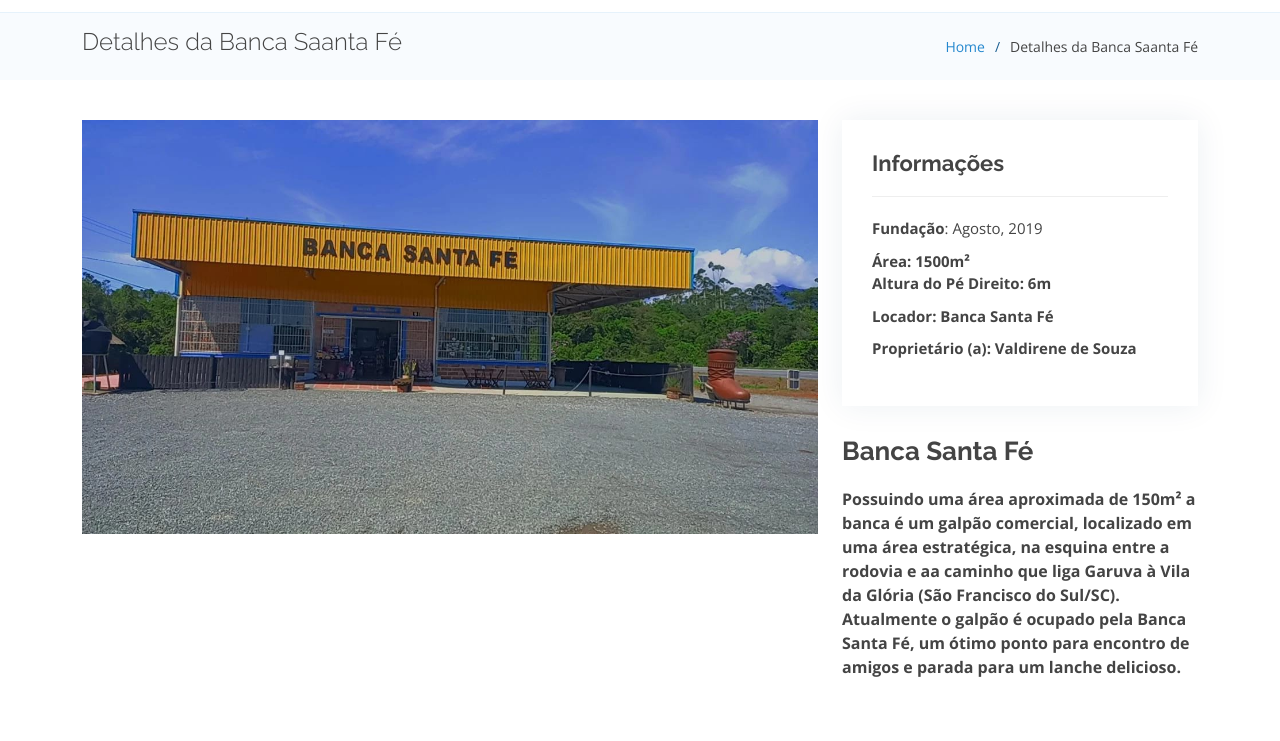
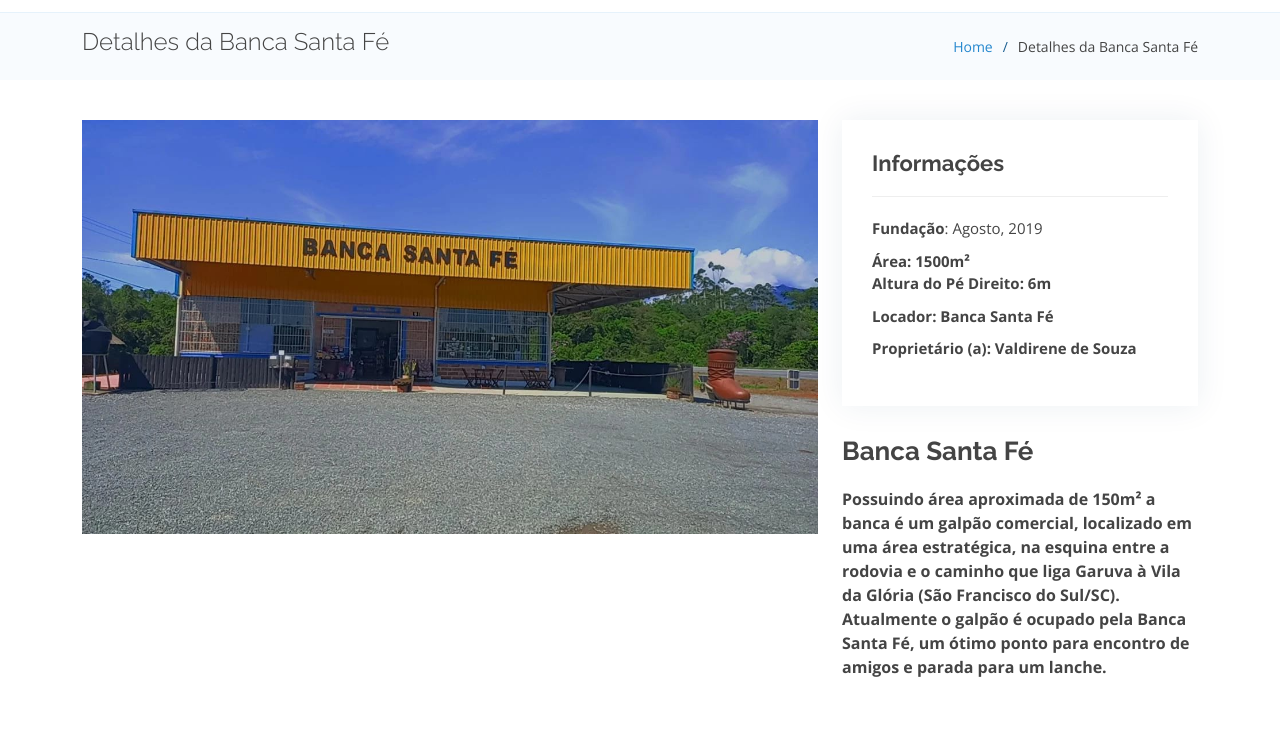
Before and after one commit to martinher95/site_tecla, a plain HTML site: page banca-details.html in a window 1280 px wide. Shown: the part 59-800 px from the top of the page. Drawn offline with nearby package versions, Linux system fonts and the light colour scheme.

Commit message:
banca text fixing

```diff
--- a/banca-details.html
+++ b/banca-details.html
@@ -91,10 +91,10 @@
       <div class="container">
 
         <div class="d-flex justify-content-between align-items-center">
-          <h2>Detalhes da Banca Saanta Fé</h2>
+          <h2>Detalhes da Banca Santa Fé</h2>
           <ol>
             <li><a href="index.html">Home</a></li>
-            <li>Detalhes da Banca Saanta Fé</li>
+            <li>Detalhes da Banca Santa Fé</li>
           </ol>
         </div>
 
@@ -134,7 +134,7 @@
             <div class="portfolio-description">
               <h2>Banca Santa Fé</h2>
               <p>
-                Possuindo uma área aproximada de 150m² a banca é um galpão comercial, localizado em uma área estratégica, na esquina entre a rodovia e aa caminho que liga Garuva à Vila da Glória (São Francisco do Sul/SC). Atualmente o galpão é ocupado pela Banca Santa Fé, um ótimo ponto para encontro de amigos e parada para um lanche delicioso.
+                Possuindo área aproximada de 150m² a banca é um galpão comercial, localizado em uma área estratégica, na esquina entre a rodovia e o caminho que liga Garuva à Vila da Glória (São Francisco do Sul/SC). Atualmente o galpão é ocupado pela Banca Santa Fé, um ótimo ponto para encontro de amigos e parada para um lanche.
               </p>
             </div>
           </div>
```
